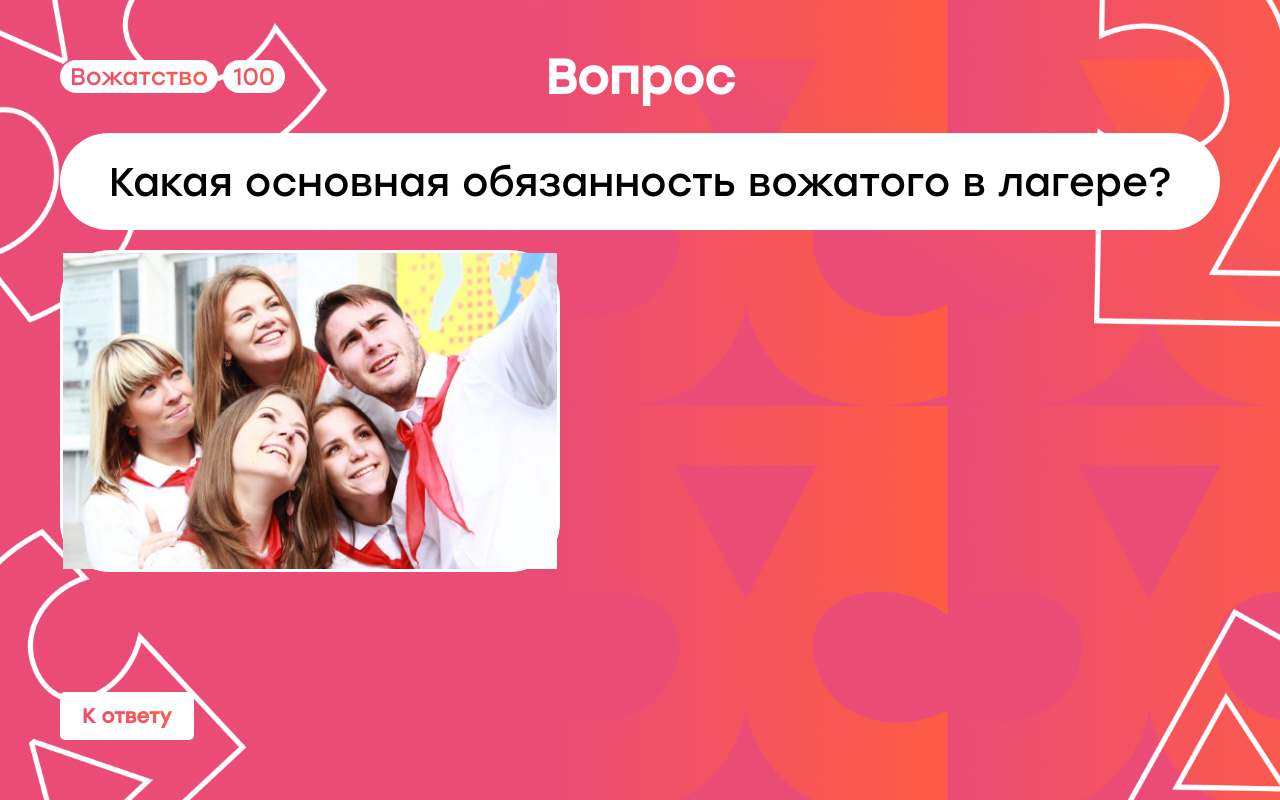
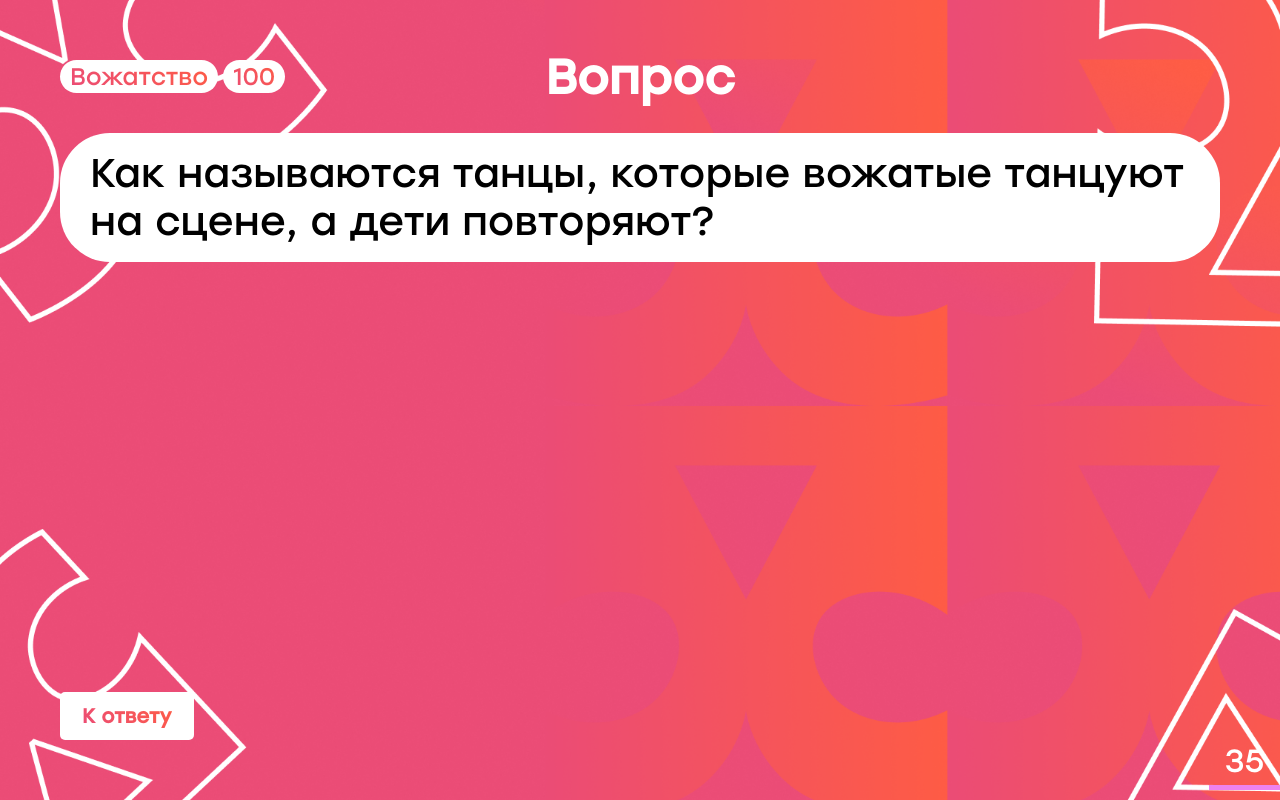
Before and after one commit to PosikBoy/rso-game, a Next.js app: page /question/1 in a window 1280 px wide. Built offline with nearby package versions, Linux system fonts and the light colour scheme.

Commit message:
Обновил вопросы и добавил  таймер

```diff
--- a/src/app/globals.scss
+++ b/src/app/globals.scss
@@ -13,6 +13,8 @@
   padding: 60px;
   height: 100%;
   width: 100%;
+
+  position: relative;
   @media (max-width: 425px) {
     & {
       padding: 10px;
--- a/src/app/menu/page.scss
+++ b/src/app/menu/page.scss
@@ -94,7 +94,7 @@
 
 .questions {
   display: grid;
-  grid-template-columns: repeat(5, 1fr); /* 5 колонок */
+  grid-template-columns: repeat(6, 1fr); /* 5 колонок */
   grid-template-rows: repeat(5, 1fr); /* 5 строк */
   gap: 5px; /* Отступы между элементами */
   width: 100%;
--- a/src/components/pages/Question.module.scss
+++ b/src/components/pages/Question.module.scss
@@ -164,3 +164,21 @@
     }
   }
 }
+
+.timer {
+  position: absolute;
+  bottom: 10px;
+  right: 0;
+
+  display: flex;
+  flex-direction: column;
+  gap: 5px;
+  font-size: 2rem;
+  color: var(--color-white);
+  align-items: center;
+  &__indicator {
+    background-color: violet;
+    height: 5px;
+    transition: all 1s;
+  }
+}
--- a/src/components/pages/Question.tsx
+++ b/src/components/pages/Question.tsx
@@ -6,16 +6,30 @@ import classNames from "classnames";
 import Image from "next/image";
 import { motion } from "framer-motion";
 import { Question } from "@/data/data";
-import { useState } from "react";
-import Link from "next/link";
+import { useEffect, useState } from "react";
 import ButtonLink from "../ui/ButtonLink/ButtonLink";
 
 const QuestionPage = ({ question }: { question: Question }) => {
   const [isAnswerShown, setIsAnswerShown] = useState(false);
+  const [timer, setTImer] = useState(
+    question.config.time ? question.config.time + 10 : 30
+  );
 
   const showAnswer = () => {
     setIsAnswerShown(true);
   };
+
+  useEffect(() => {
+    const decrementTimer = () => {
+      setTImer((prev) => {
+        return prev - 1 < 0 ? 0 : prev - 1;
+      });
+    };
+
+    const interval = setInterval(decrementTimer, 1000);
+
+    return () => clearInterval(interval);
+  }, []);
 
   return (
     <motion.main
@@ -84,6 +98,13 @@ const QuestionPage = ({ question }: { question: Question }) => {
             )}
           </div>
         </div>
+        <div className={classNames(styles["page__timer"], styles["timer"])}>
+          <div className={styles["timer__timer"]}>{timer}</div>
+          <div
+            className={styles["timer__indicator"]}
+            style={{ width: timer * 2 + "px" }}
+          ></div>
+        </div>
       </div>
     </motion.main>
   );
--- a/src/data/data.ts
+++ b/src/data/data.ts
@@ -1,9 +1,8 @@
-import question1 from "@/assets/question-1.jpg";
 import { StaticImageData } from "next/image";
 
 export interface Question {
   id: number;
-  value: number;
+  value: number | string;
   question: string;
   answer: string;
   categoryName: string;
@@ -20,349 +19,291 @@ const data: Question[] = [
   {
     id: 1,
     value: 100,
-    question: "Какая основная обязанность вожатого в лагере?",
+    question:
+      "Как называются танцы, которые вожатые танцуют на сцене, а дети повторяют?",
     categoryName: "Вожатство",
-    answer: "Обеспечить безопасность детей и организовать их досуг",
+    answer: "Сипелки",
     isAnswered: false,
-    config: {
-      questionImage: question1,
-      answerImage: question1,
-      time: 5,
-    },
+    config: { questionImage: null, answerImage: null, time: 30 },
   },
   {
     id: 2,
     value: 200,
-    question: "Что должен делать вожатый, чтобы поддерживать дисциплину?",
+    question:
+      "Если ребёнок спрашивает, сколько лет вожатому, какой возраст нужно назвать?",
     categoryName: "Вожатство",
-    answer: "Устанавливать четкие правила и следить за их соблюдением",
+    answer: "48",
     isAnswered: false,
-    config: {
-      questionImage: null,
-      answerImage: null,
-      time: 10,
-    },
+    config: { questionImage: null, answerImage: null, time: 30 },
   },
   {
     id: 3,
     value: 300,
-    question:
-      "Какой подход лучше всего помогает вожатому наладить контакт с детьми?",
+    question: "Как называется помещение, где живёт вожатый?",
     categoryName: "Вожатство",
-    answer: "Быть терпеливым и показывать личный пример",
+    answer: "Вожатская",
     isAnswered: false,
-    config: {
-      questionImage: null,
-      answerImage: null,
-      time: 15,
-    },
+    config: { questionImage: null, answerImage: null, time: 30 },
   },
   {
     id: 4,
     value: 400,
-    question: "Как вожатый может эффективно управлять конфликтами в отряде?",
+    question: "Планёрка – это?",
     categoryName: "Вожатство",
-    answer: "Проводить индивидуальные беседы и поддерживать честность",
+    answer:
+      "Собрание вожатых педагогического коллектива в лагере где обсуждается прошедший и предстоящий дни",
     isAnswered: false,
-    config: {
-      questionImage: null,
-      answerImage: null,
-      time: 20,
-    },
+    config: { questionImage: null, answerImage: null, time: 30 },
   },
   {
     id: 5,
     value: 500,
-    question: "Что помогает вожатому развить лидерские качества среди детей?",
+    question: "В каком году появился Вожатский галстук?",
     categoryName: "Вожатство",
-    answer: "Давать детям ответственность и поощрять инициативу",
+    answer: "1922",
     isAnswered: false,
-    config: {
-      questionImage: null,
-      answerImage: null,
-      time: 25,
-    },
+    config: { questionImage: null, answerImage: null, time: 30 },
+  },
+  {
+    id: 6,
+    value: "Бонус",
+    question: "Бонусный раунд",
+    categoryName: "Вожатство",
+    answer: "Бонусный ответ",
+    isAnswered: false,
+    config: { questionImage: null, answerImage: null, time: 30 },
+  },
+
+  // Категория: Дети
+  {
+    id: 7,
+    value: 100,
+    question: "Когда отмечают Международный день защиты детей?",
+    categoryName: "Дети",
+    answer: "1 июня",
+    isAnswered: false,
+    config: { questionImage: null, answerImage: null, time: 30 },
+  },
+  {
+    id: 8,
+    value: 200,
+    question:
+      "В комнате 5 углов. В каждом углу стоит стул. На каждом стуле сидит ребёнок. Сколько всего детей в комнате?",
+    categoryName: "Дети",
+    answer: "5",
+    isAnswered: false,
+    config: { questionImage: null, answerImage: null, time: 30 },
+  },
+  {
+    id: 9,
+    value: 300,
+    question:
+      "На какой кружок по статистике больше всего любят ходить дети в лагере?",
+    categoryName: "Дети",
+    answer: "Спорт/спортивные игры",
+    isAnswered: false,
+    config: { questionImage: null, answerImage: null, time: 30 },
+  },
+  {
+    id: 10,
+    value: 400,
+    question: "Крылатая фраза гласит, что дети – это…",
+    categoryName: "Дети",
+    answer: "Цветы жизни",
+    isAnswered: false,
+    config: { questionImage: null, answerImage: null, time: 30 },
+  },
+  {
+    id: 11,
+    value: 500,
+    question:
+      "Считается, что раньше внизу масштабных полотен на религиозную тематику художники дорисовывали собак. Зачем?",
+    categoryName: "Дети",
+    answer: "Увлечь детей",
+    isAnswered: false,
+    config: { questionImage: null, answerImage: null, time: 30 },
+  },
+  {
+    id: 12,
+    value: "Бонус",
+    question: "Бонусный раунд",
+    categoryName: "Дети",
+    answer: "Бонусный ответ",
+    isAnswered: false,
+    config: { questionImage: null, answerImage: null, time: 30 },
   },
 
   // Категория: Лагерь
   {
-    id: 6,
+    id: 13,
     value: 100,
-    question: "Как называется место для ночных посиделок и костров в лагере?",
+    question: "Сколько обычно приёмов пищи в лагере?",
     categoryName: "Лагерь",
-    answer: "Костровая площадка",
+    answer: "5",
     isAnswered: false,
-    config: {
-      questionImage: null,
-      answerImage: null,
-      time: 5,
-    },
+    config: { questionImage: null, answerImage: null, time: 30 },
   },
   {
-    id: 7,
+    id: 14,
     value: 200,
-    question: "Какие мероприятия помогают улучшить атмосферу в лагере?",
+    question: "До какого возраста дети могут приехать в лагерь?",
     categoryName: "Лагерь",
-    answer: "Киновечера, конкурсы, спортивные соревнования",
+    answer: "До 17 включительно",
     isAnswered: false,
-    config: {
-      questionImage: null,
-      answerImage: null,
-      time: 10,
-    },
+    config: { questionImage: null, answerImage: null, time: 30 },
   },
   {
-    id: 8,
+    id: 15,
     value: 300,
-    question: "Как организуются ночные мероприятия в лагере?",
+    question: "Как называется отрядное место, где висят плакаты и грамоты?",
     categoryName: "Лагерь",
-    answer:
-      "Устроить костер с песнями и играми или ночные приключенческие квесты",
+    answer: "Отрядный уголок",
     isAnswered: false,
-    config: {
-      questionImage: null,
-      answerImage: null,
-      time: 15,
-    },
+    config: { questionImage: null, answerImage: null, time: 30 },
   },
   {
-    id: 9,
+    id: 16,
     value: 400,
-    question: "Что делают дети на утренней зарядке в лагере?",
+    question: "Как расшифровывается ДОЛ?",
     categoryName: "Лагерь",
-    answer:
-      "Выполняют простые физические упражнения, чтобы зарядиться энергией на день",
+    answer: "Детский оздоровительный лагерь",
     isAnswered: false,
-    config: {
-      questionImage: null,
-      answerImage: null,
-      time: 20,
-    },
+    config: { questionImage: null, answerImage: null, time: 30 },
   },
   {
-    id: 10,
+    id: 17,
     value: 500,
-    question:
-      "Какие традиционные мероприятия проводятся в конце лагерной смены?",
+    question: "Как называется первый в России лагерь?",
     categoryName: "Лагерь",
-    answer: "Прощальный вечер, вручение грамот и подарков",
+    answer: "Артек",
     isAnswered: false,
-    config: {
-      questionImage: null,
-      answerImage: null,
-      time: 25,
-    },
+    config: { questionImage: null, answerImage: null, time: 30 },
+  },
+  {
+    id: 18,
+    value: "Бонус",
+    question: "Бонусный раунд",
+    categoryName: "Лагерь",
+    answer: "Бонусный ответ",
+    isAnswered: false,
+    config: { questionImage: null, answerImage: null, time: 30 },
   },
 
   // Категория: Песни
   {
-    id: 11,
+    id: 19,
     value: 100,
     question:
-      "Как называется популярная песня, которую часто поют на лагерных кострах?",
+      "Я с тобой спорить не хочу И доказывать, кто и что ты, Хочешь, я завтра же прилечу? Только где они, …?",
     categoryName: "Песни",
-    answer: "Калинка",
+    answer: "Самолёты",
     isAnswered: false,
-    config: {
-      questionImage: null,
-      answerImage: null,
-      time: 5,
-    },
+    config: { questionImage: null, answerImage: null, time: 30 },
   },
   {
-    id: 12,
+    id: 20,
     value: 200,
-    question: "Какая песня является гимном лагеря?",
+    question: "Это всё РСО, команда…",
     categoryName: "Песни",
-    answer: "Лагерный марш",
+    answer: "Сильных",
     isAnswered: false,
-    config: {
-      questionImage: null,
-      answerImage: null,
-      time: 10,
-    },
+    config: { questionImage: null, answerImage: null, time: 30 },
   },
   {
-    id: 13,
+    id: 21,
     value: 300,
-    question: "Какая песня является символом дружбы и сплоченности в лагере?",
+    question: "Снова в …, снова с тобой, снова мечты ворвутся в реальность!",
     categoryName: "Песни",
-    answer: "Мы вместе",
+    answer: "Отряд",
     isAnswered: false,
-    config: {
-      questionImage: null,
-      answerImage: null,
-      time: 15,
-    },
+    config: { questionImage: null, answerImage: null, time: 30 },
   },
   {
-    id: 14,
+    id: 22,
     value: 400,
-    question: "Какие песни можно петь на спортивных мероприятиях в лагере?",
+    question: "Твоя улыбка … красит, Не важно, какого цвета она!",
     categoryName: "Песни",
-    answer: "Песни о победе и командном духе",
+    answer: "Бойцовку",
     isAnswered: false,
-    config: {
-      questionImage: null,
-      answerImage: null,
-      time: 20,
-    },
+    config: { questionImage: null, answerImage: null, time: 30 },
   },
   {
-    id: 15,
+    id: 23,
     value: 500,
-    question: "Какие песни чаще всего выбирают дети для лагерных концертов?",
+    question: "Эй, …! В наших душах горит пожар",
     categoryName: "Песни",
-    answer: "Популярные и простые для запоминания песни",
+    answer: "Брат",
     isAnswered: false,
-    config: {
-      questionImage: null,
-      answerImage: null,
-      time: 25,
-    },
+    config: { questionImage: null, answerImage: null, time: 30 },
+  },
+  {
+    id: 24,
+    value: "Бонус",
+    question: "Бонусный раунд",
+    categoryName: "Песни",
+    answer: "Бонусный ответ",
+    isAnswered: false,
+    config: { questionImage: null, answerImage: null, time: 30 },
   },
 
   // Категория: Отряды
   {
-    id: 16,
+    id: 25,
     value: 100,
-    question: "Как называется группа детей, которая работает вместе в лагере?",
+    question: "Когда празднуется день РСО?",
     categoryName: "Отряды",
-    answer: "Отряд",
+    answer: "17 февраля",
     isAnswered: false,
-    config: {
-      questionImage: null,
-      answerImage: null,
-      time: 5,
-    },
+    config: { questionImage: null, answerImage: null, time: 30 },
   },
   {
-    id: 17,
+    id: 26,
     value: 200,
-    question: "Что помогает укрепить командный дух в отряде?",
+    question:
+      "Сколько лет исполняется движению студенческих отрядов в 2025 году?",
     categoryName: "Отряды",
-    answer: "Совместные мероприятия и взаимная поддержка",
+    answer: "66",
     isAnswered: false,
-    config: {
-      questionImage: null,
-      answerImage: null,
-      time: 10,
-    },
+    config: { questionImage: null, answerImage: null, time: 30 },
   },
   {
-    id: 18,
+    id: 27,
     value: 300,
     question:
-      "Какой отряд имеет наибольшие шансы на победу в лагерных конкурсах?",
+      "Как называется человек в отряде, отвечающий, в первую очередь, за трудоустройство?",
     categoryName: "Отряды",
-    answer: "Тот, кто действует слаженно и проявляет командный дух",
+    answer: "Командир",
     isAnswered: false,
-    config: {
-      questionImage: null,
-      answerImage: null,
-      time: 15,
-    },
+    config: { questionImage: null, answerImage: null, time: 30 },
   },
   {
-    id: 19,
+    id: 28,
     value: 400,
-    question: "Какие факторы влияют на успех отряда в лагере?",
+    question: "Спевка – это?",
     categoryName: "Отряды",
-    answer: "Лидерские качества вожатого, поддержка и активное участие детей",
+    answer: "Коллективное исполнение песен в орлятском кругу",
     isAnswered: false,
-    config: {
-      questionImage: null,
-      answerImage: null,
-      time: 20,
-    },
+    config: { questionImage: null, answerImage: null, time: 30 },
   },
   {
-    id: 20,
+    id: 29,
     value: 500,
-    question:
-      "Как вожатый может сделать так, чтобы отряд работал как единая команда?",
+    question: "Что изображено на шевроне РСО?",
     categoryName: "Отряды",
-    answer:
-      "Организовать групповые задания, развивать лидерские качества детей",
+    answer: "Мастерок, восходящее солнце, книга",
     isAnswered: false,
-    config: {
-      questionImage: null,
-      answerImage: null,
-      time: 25,
-    },
-  },
-
-  // Категория: Дети
-  {
-    id: 21,
-    value: 100,
-    question: "Что дети должны делать перед ужином в лагере?",
-    categoryName: "Дети",
-    answer: "Помыть руки и собраться в столовой",
-    isAnswered: false,
-    config: {
-      questionImage: null,
-      answerImage: null,
-      time: 5,
-    },
+    config: { questionImage: null, answerImage: null, time: 30 },
   },
   {
-    id: 22,
-    value: 200,
-    question: "Как дети могут участвовать в выборе мероприятий для отряда?",
-    categoryName: "Дети",
-    answer: "Предлагать идеи на утренних совещаниях или на собрании отряда",
+    id: 30,
+    value: "Бонус",
+    question: "Бонусный раунд",
+    categoryName: "Отряды",
+    answer: "Бонусный ответ",
     isAnswered: false,
-    config: {
-      questionImage: null,
-      answerImage: null,
-      time: 10,
-    },
-  },
-  {
-    id: 23,
-    value: 300,
-    question:
-      "Какие мероприятия развивают творческие способности детей в лагере?",
-    categoryName: "Дети",
-    answer: "Творческие мастер-классы, конкурсы, концерты",
-    isAnswered: false,
-    config: {
-      questionImage: null,
-      answerImage: null,
-      time: 15,
-    },
-  },
-  {
-    id: 24,
-    value: 400,
-    question: "Что важно при организации досуга детей в лагере?",
-    categoryName: "Дети",
-    answer:
-      "Сбалансировать активные и спокойные игры, чтобы не перегрузить детей",
-    isAnswered: false,
-    config: {
-      questionImage: null,
-      answerImage: null,
-      time: 20,
-    },
-  },
-  {
-    id: 25,
-    value: 500,
-    question: "Как дети могут научиться работать в команде в лагере?",
-    categoryName: "Дети",
-    answer:
-      "Участвуя в командных играх, развивая коммуникацию и сотрудничество",
-    isAnswered: false,
-    config: {
-      questionImage: null,
-      answerImage: null,
-      time: 25,
-    },
+    config: { questionImage: null, answerImage: null, time: 30 },
   },
 ];
 
 export default data;
-
 export type DataType = Question[];
--- a/src/store/questions/questions.slice.ts
+++ b/src/store/questions/questions.slice.ts
@@ -6,7 +6,7 @@ export type IQuestion = {
   id: number;
   categoryName: string;
   isAnswered: boolean;
-  value: number;
+  value: number | string;
   // любые другие поля, которые вам нужны
 };
 
```
